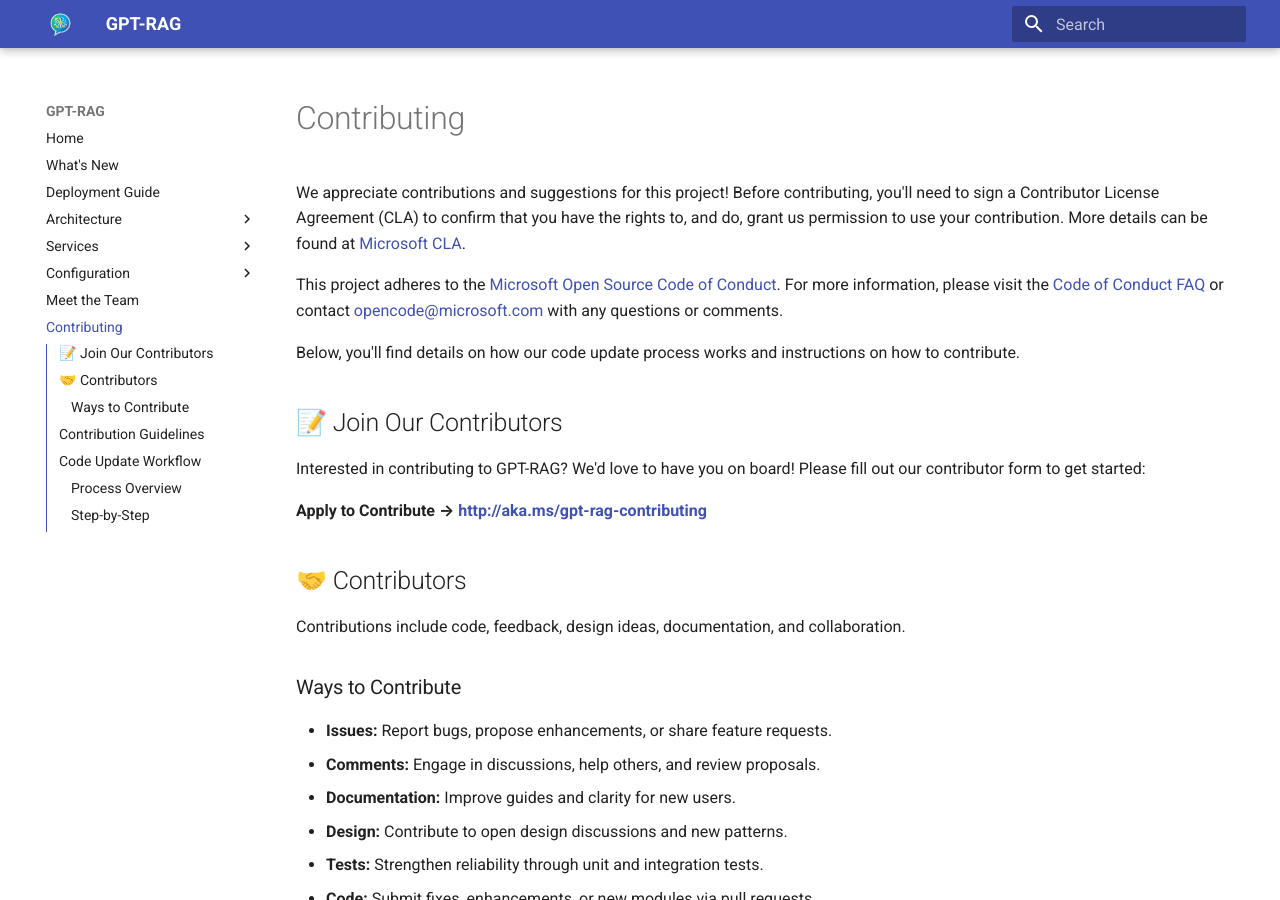
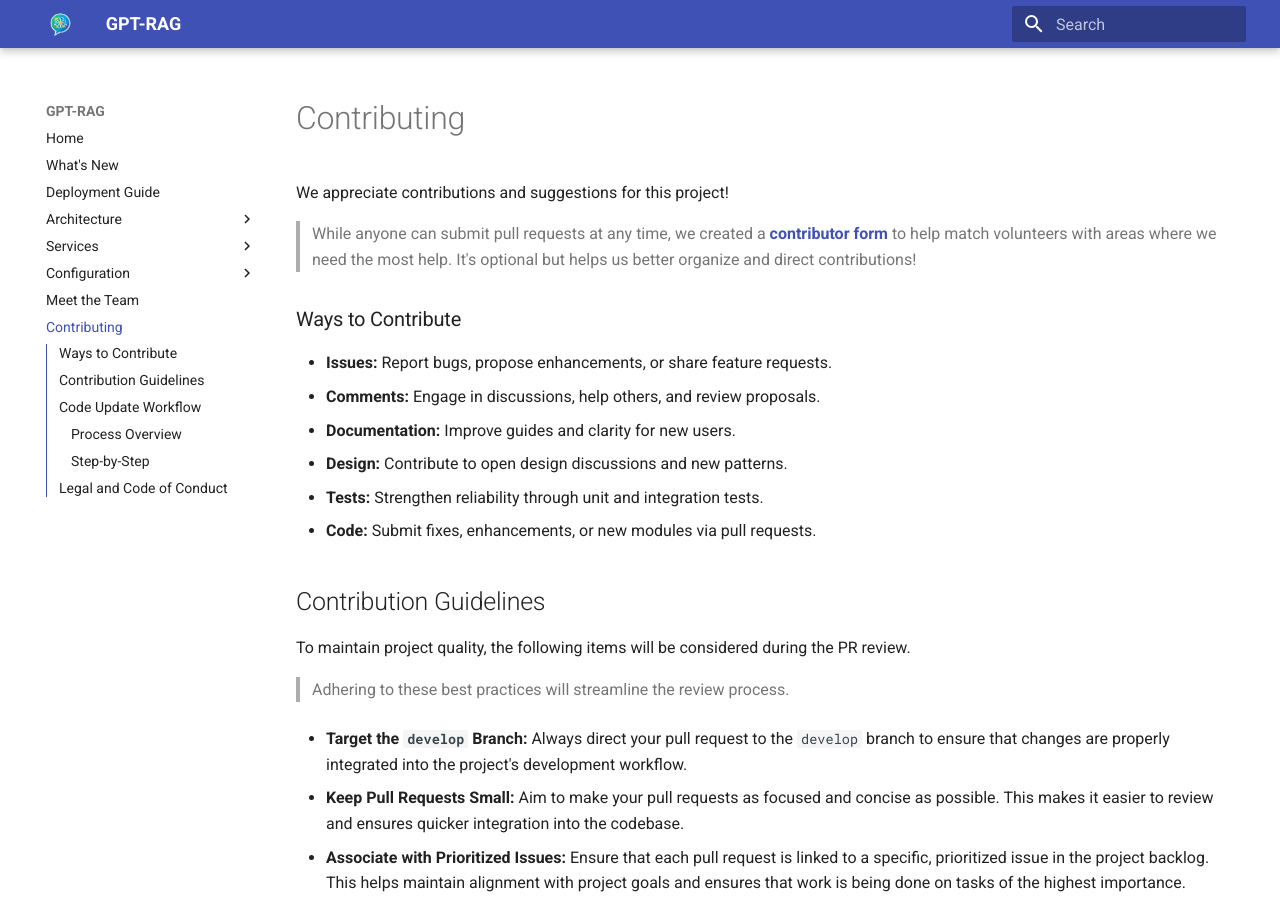
Before and after one commit to Azure/GPT-RAG, an MkDocs documentation site: the page built from docs/contributing.md, in a window 1280 px wide and 900 px high. Built offline with MkDocs 1.6.1 and Material for MkDocs 9.7.7, drawn with Linux system fonts in a browser that asks for light colours; some of the changed text lies outside the part shown.

Commit message:
documentation

````diff
--- a/docs/contributing.md
+++ b/docs/contributing.md
@@ -1,20 +1,6 @@
-# Contributing
+We appreciate contributions and suggestions for this project!
 
-We appreciate contributions and suggestions for this project! Before contributing, you'll need to sign a Contributor License Agreement (CLA) to confirm that you have the rights to, and do, grant us permission to use your contribution. More details can be found at [Microsoft CLA](https://cla.opensource.microsoft.com).
-
-This project adheres to the [Microsoft Open Source Code of Conduct](https://opensource.microsoft.com/codeofconduct/). For more information, please visit the [Code of Conduct FAQ](https://opensource.microsoft.com/codeofconduct/faq/) or contact [opencode@microsoft.com](mailto:opencode@microsoft.com) with any questions or comments.
-
-Below, you'll find details on how our code update process works and instructions on how to contribute.
-
-## 📝 Join Our Contributors
-
-Interested in contributing to GPT-RAG? We'd love to have you on board! Please fill out our contributor form to get started:
-
-**Apply to Contribute → [http://aka.ms/gpt-rag-contributing](http://aka.ms/gpt-rag-contributing)**
-
-## 🤝 Contributors
-
-Contributions include code, feedback, design ideas, documentation, and collaboration.
+> While anyone can submit pull requests at any time, we created a **[contributor form](http://aka.ms/gpt-rag-contributing)** to help match volunteers with areas where we need the most help. It's optional but helps us better organize and direct contributions!
 
 ### Ways to Contribute
 - **Issues:** Report bugs, propose enhancements, or share feature requests.
@@ -23,6 +9,7 @@
 - **Design:** Contribute to open design discussions and new patterns.
 - **Tests:** Strengthen reliability through unit and integration tests.
 - **Code:** Submit fixes, enhancements, or new modules via pull requests.
+
 
 ## Contribution Guidelines
 
@@ -169,3 +156,9 @@
 git merge upstream/main
 git push origin main
 ```
+
+## Legal and Code of Conduct
+
+Before contributing, you'll need to sign a Contributor License Agreement (CLA) to confirm that you have the rights to, and do, grant us permission to use your contribution. More details can be found at [Microsoft CLA](https://cla.opensource.microsoft.com).
+
+This project adheres to the [Microsoft Open Source Code of Conduct](https://opensource.microsoft.com/codeofconduct/). For more information, please visit the [Code of Conduct FAQ](https://opensource.microsoft.com/codeofconduct/faq/) or contact [opencode@microsoft.com](mailto:opencode@microsoft.com) with any questions or comments.
````
